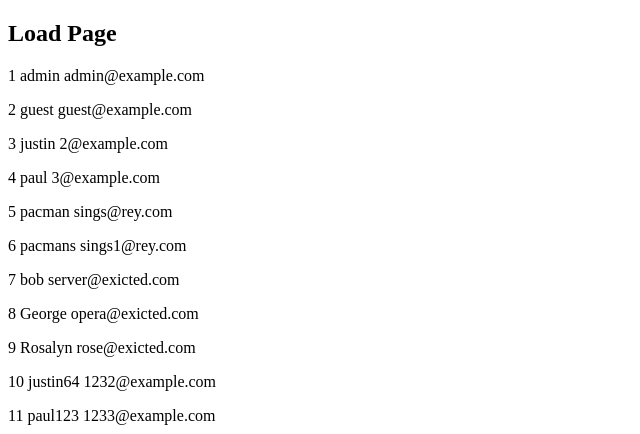
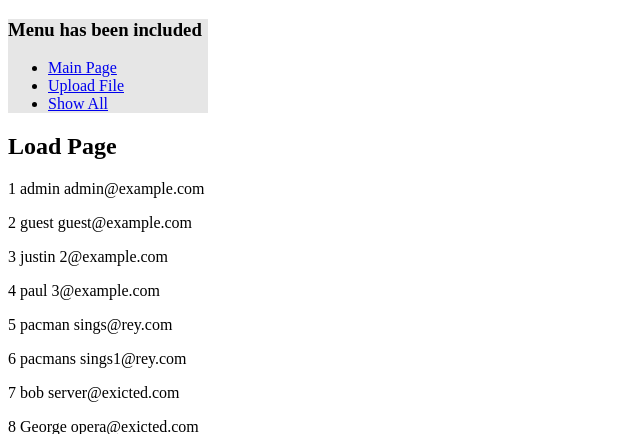
Before and after one commit to mystmn/sort-csv, a Flask app: page /load in a window 1280 px wide. Shown: the top 434 px of the page, without its empty margins (0-640 px from the left). Run offline with Flask 2, Linux system fonts and the light colour scheme; data comes from the database, SQL or seed files in the repository; both versions use the stored data as it was after the commit.

Commit message:
created a some-what html look, cheesy but effective

```diff
--- a/app.py
+++ b/app.py
@@ -34,6 +34,9 @@ def home():
     """Render website's home page."""
     return render_template('home.html')
 
+@app.route('/new')
+def upload():
+    return render_template('create.html', )
 
 @app.route('/load')
 def load():
--- a/templates/base.html
+++ b/templates/base.html
@@ -5,6 +5,7 @@
 <body>
 <div id="wrap">
     <div class="container">
+        {% include 'menu.html' %}
         {% block main_content %}{% endblock %}
     </div>
 </div>
--- a/templates/home.html
+++ b/templates/create.html
@@ -1,7 +1,5 @@
 {% extends "base.html" %}
+
 {% block main_content %}
-	<h2>Home Page</h2>
-{{ messages }}
-
-{{ reults }}
+<h3>Create Page loaded...nothing to display</h3>
 {% endblock %}
--- a/templates/menu.html
+++ b/templates/menu.html
@@ -1 +1,8 @@
-<h3>Menu has been included</h3>
+<div style="background-color:#E6E6E6; width: 200px">
+    <h3>Menu has been included</h3>
+    <ul>
+        <li><a href="/">Main Page</a></li>
+        <li><a href="/new">Upload File</a></li>
+        <li><a href="/load">Show All</a></li>
+    </ul>
+</div>
```
Also changed, not shown: models/shared.py (deleted, +0 -12 lines), models/storage/test.db.
